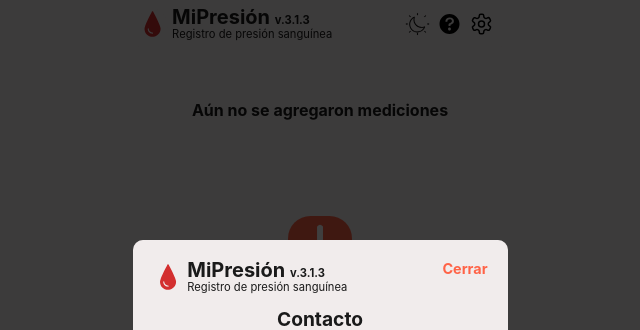
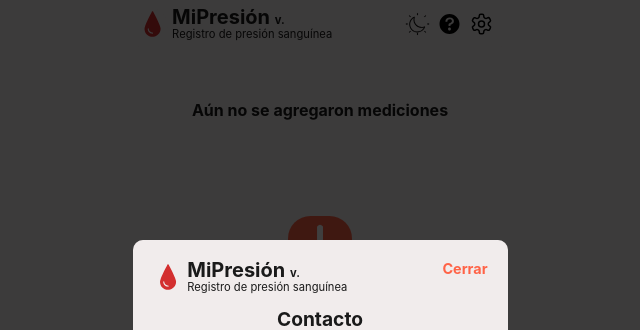
Before and after one commit to Jonatandb/MiPresion, a React (Vite) app: page /settings/contact in a window 1280 px wide. Shown: the top 330 px of the page, without its empty margins (320-960 px from the left). Built offline with nearby package versions, Linux system fonts and the light colour scheme; what @react-pdf/renderer would draw is missing.

Commit message:
add scripts to inject package.json version into VITE_APP_VERSION env variable

```diff
--- a/src/components/Logo/Logo.tsx
+++ b/src/components/Logo/Logo.tsx
@@ -13,7 +13,7 @@ const Logo = React.memo(() => {
       />
       <div className={`${styles.appTitle}`}>
         <h1>
-          MiPresión <span>v.3.1.3</span>
+          MiPresión <span>v.{import.meta.env.VITE_APP_VERSION}</span>
         </h1>
         <span>
           Registro de presión sanguínea
```
Also changed, not shown: package.json (+4 -4 lines), src/utils/readVersion.js (added, +11 -0 lines).
